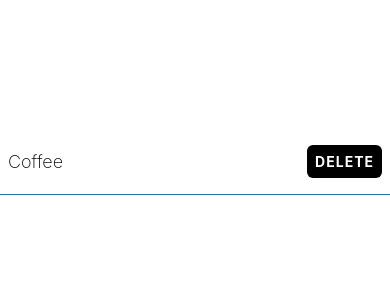
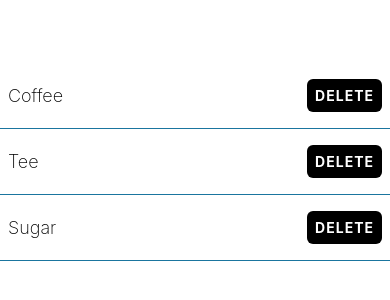
Before and after one commit to AzizToulgui/Expo-Go-FM, a React Native app: screen / in a window 390 px wide. Shown: the part 260-560 px from the top of the page. Built offline with nearby package versions, Linux system fonts and the light colour scheme.

Commit message:
Refactor ShoppingListItem to a reusable component

```diff
--- a/App.tsx
+++ b/App.tsx
@@ -1,36 +1,12 @@
 import { StyleSheet, Text, TouchableOpacity, View, Alert } from "react-native";
-import { theme } from "./theme";
+import { ShoppingListItem } from "./components/shoppingListItem";
 
 export default function App() {
-  const handleDelete = () => {
-    Alert.alert(
-      "Are you sure you want to delete this item?",
-      "it will be deleted permanently",
-      [
-        {
-          text: "Yes",
-          onPress: () => console.log("Item deleted"),
-          style: "destructive",
-        },
-        {
-          text: "Cancle",
-          style: "cancel",
-        },
-      ],
-    );
-  };
   return (
     <View style={styles.container}>
-      <View style={styles.itemContainer}>
-        <Text style={styles.itemText}>Coffee</Text>
-        <TouchableOpacity
-          onPress={() => handleDelete()}
-          activeOpacity={0.8}
-          style={styles.button}
-        >
-          <Text style={styles.buttonText}>Delete</Text>
-        </TouchableOpacity>
-      </View>
+      <ShoppingListItem name="Coffee" />
+      <ShoppingListItem name="Tee" />
+      <ShoppingListItem name="Sugar" />
     </View>
   );
 }
@@ -41,25 +17,4 @@
     backgroundColor: "#fff",
     justifyContent: "center",
   },
-  itemContainer: {
-    borderBottomWidth: 1,
-    borderBottomColor: "#1a759f",
-    paddingHorizontal: 8,
-    paddingVertical: 16,
-    flexDirection: "row",
-    alignItems: "center",
-    justifyContent: "space-between",
-  },
-  itemText: { fontSize: 18, fontWeight: 200 },
-  button: {
-    backgroundColor: theme.colorBlack,
-    padding: 8,
-    borderRadius: 6,
-  },
-  buttonText: {
-    color: theme.colorWhite,
-    fontWeight: "bold",
-    textTransform: "uppercase",
-    letterSpacing: 1,
-  },
 });
--- /dev/null
+++ b/components/shoppingListItem.tsx
@@ -0,0 +1,62 @@
+import { View, TouchableOpacity, StyleSheet, Alert, Text } from "react-native";
+import { theme } from "../theme";
+
+type Props = {
+  name: string;
+};
+
+export function ShoppingListItem({ name }: Props) {
+  const handleDelete = () => {
+    Alert.alert(
+      `Are you sure you want to delete ${name}?`,
+      "it will be deleted permanently",
+      [
+        {
+          text: "Yes",
+          onPress: () => console.log("Item deleted"),
+          style: "destructive",
+        },
+        {
+          text: "Cancle",
+          style: "cancel",
+        },
+      ],
+    );
+  };
+  return (
+    <View style={styles.itemContainer}>
+      <Text style={styles.itemText}>{name}</Text>
+      <TouchableOpacity
+        onPress={() => handleDelete()}
+        activeOpacity={0.8}
+        style={styles.button}
+      >
+        <Text style={styles.buttonText}>Delete</Text>
+      </TouchableOpacity>
+    </View>
+  );
+}
+
+const styles = StyleSheet.create({
+  itemContainer: {
+    borderBottomWidth: 1,
+    borderBottomColor: "#1a759f",
+    paddingHorizontal: 8,
+    paddingVertical: 16,
+    flexDirection: "row",
+    alignItems: "center",
+    justifyContent: "space-between",
+  },
+  itemText: { fontSize: 18, fontWeight: 200 },
+  button: {
+    backgroundColor: theme.colorBlack,
+    padding: 8,
+    borderRadius: 6,
+  },
+  buttonText: {
+    color: theme.colorWhite,
+    fontWeight: "bold",
+    textTransform: "uppercase",
+    letterSpacing: 1,
+  },
+});
--- a/package.json
+++ b/package.json
@@ -14,6 +14,7 @@
     "eslint-config-expo": "~10.0.0",
     "eslint-config-prettier": "^10.1.8",
     "eslint-plugin-prettier": "^5.5.6",
+    "eslint-plugin-react-native": "^5.0.0",
     "prettier": "^3.8.4",
     "typescript": "~5.9.2"
   },
```
Also changed, not shown: eslint.config.js (+13 -3 lines), 1 other file (tests, documents, lock files or other folders).
